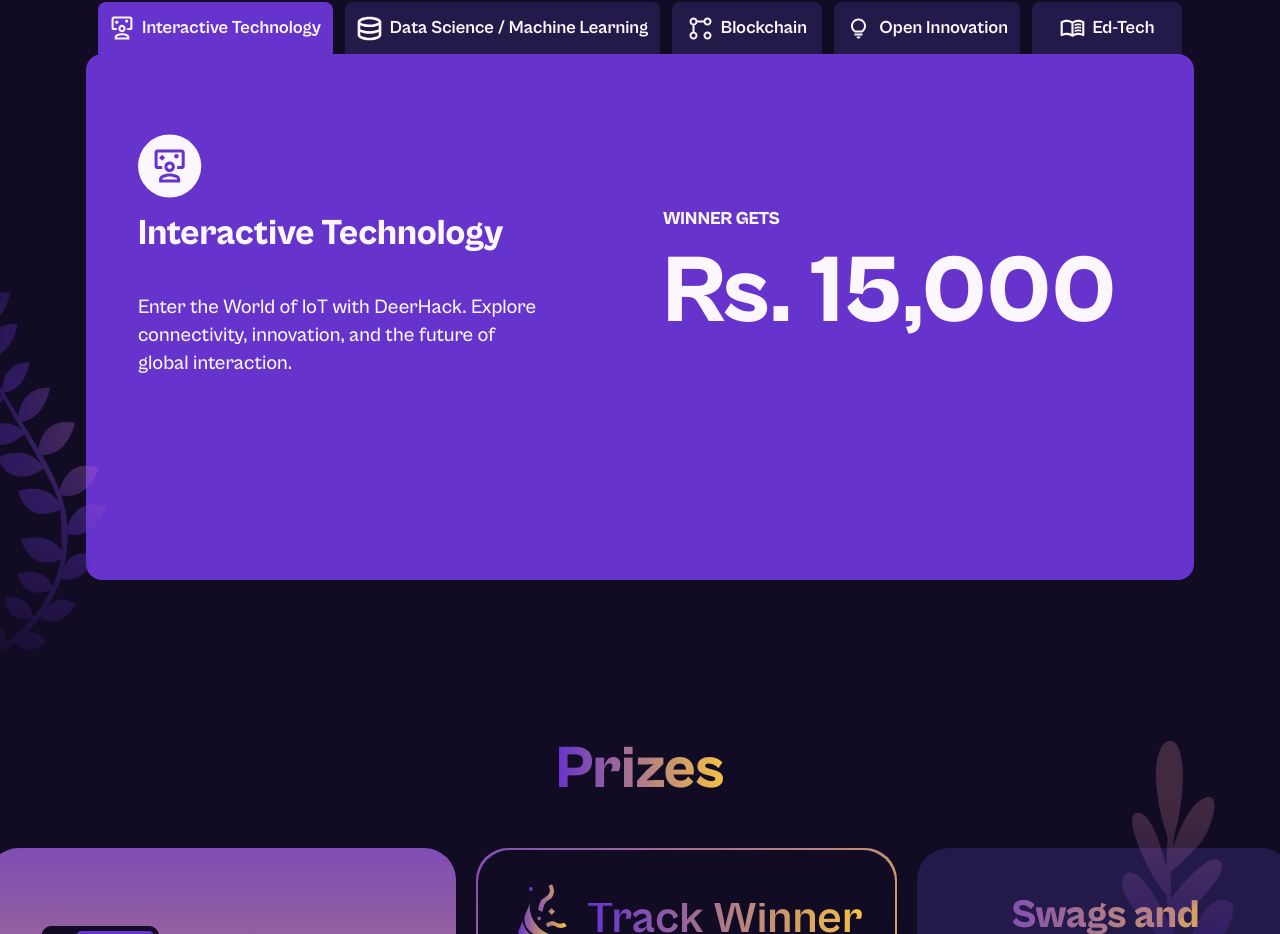
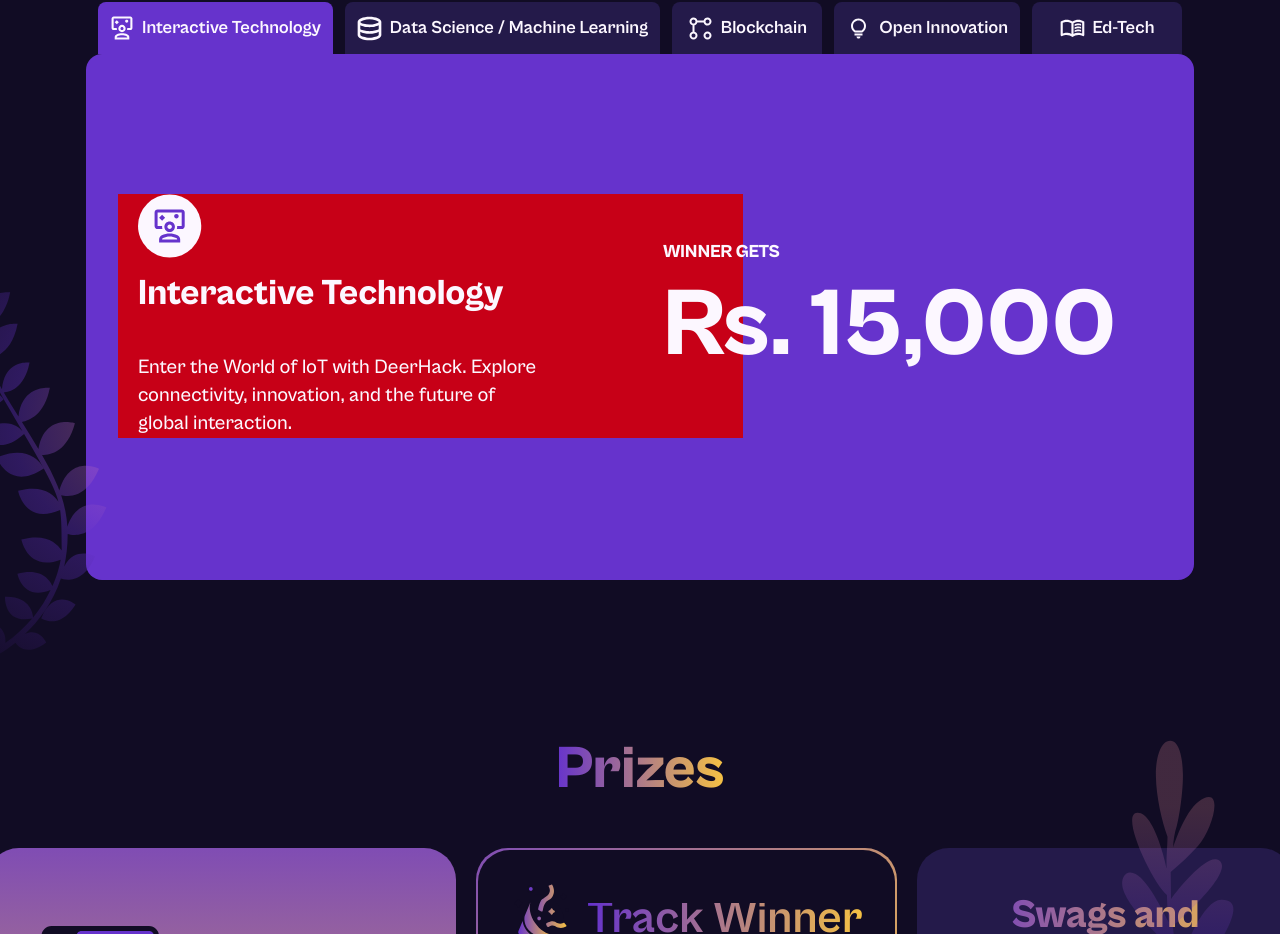
Before and after one commit to deerhack/deerhack25, a Next.js app in the folder frontend/: page / in a window 1280 px wide. Shown: the part 2818-3752 px from the top of the page. Built offline with nearby package versions, Linux system fonts and the light colour scheme.

Commit message:
Fix:Margins For Tracks Page

```diff
--- a/frontend/src/app/components/Tracks/TracksBodyCard.tsx
+++ b/frontend/src/app/components/Tracks/TracksBodyCard.tsx
@@ -23,7 +23,7 @@ const TracksBodyCard: React.FC<TracksBodyCardProps> = ({
     <div
       className={`max-w-[1250px]  min-h-[526px]  sm:max-h-[423px] flex xl:items-center justify-start align-start flex-col xl:flex-row cursor-pointer px-8 lg:pb-44 pb-24 pt-10 text-lg lg:mx-0 ${cabinetBold.className} rounded-2xl bg-grape ${bodyStyling} gap-8 lg:gap-0`}
     >
-      <div className="xl:w-3/5 self-start sm:xl lg:px-5 lg:mt-10 ">
+      <div className="xl:w-3/5 self-start sm:xl lg:px-5 lg:mt-[100px] bg-red ">
         <div className="rounded-full w-16 h-16 flex items-center justify-start">
           {svg}
         </div>
@@ -41,7 +41,7 @@ const TracksBodyCard: React.FC<TracksBodyCardProps> = ({
         </div>
       </div>
 
-      <div className="flex flex-col lg:-ml-20 lg:mt-6 lg:w-[500px]">
+      <div className="flex flex-col lg:-ml-20 lg:mt-[90px] lg:w-[500px]">
       <p className={`text-bold pt-4   lg:pt-6 ${cabinetExtraBold.className}`}>
       WINNER GETS
     </p>
```
